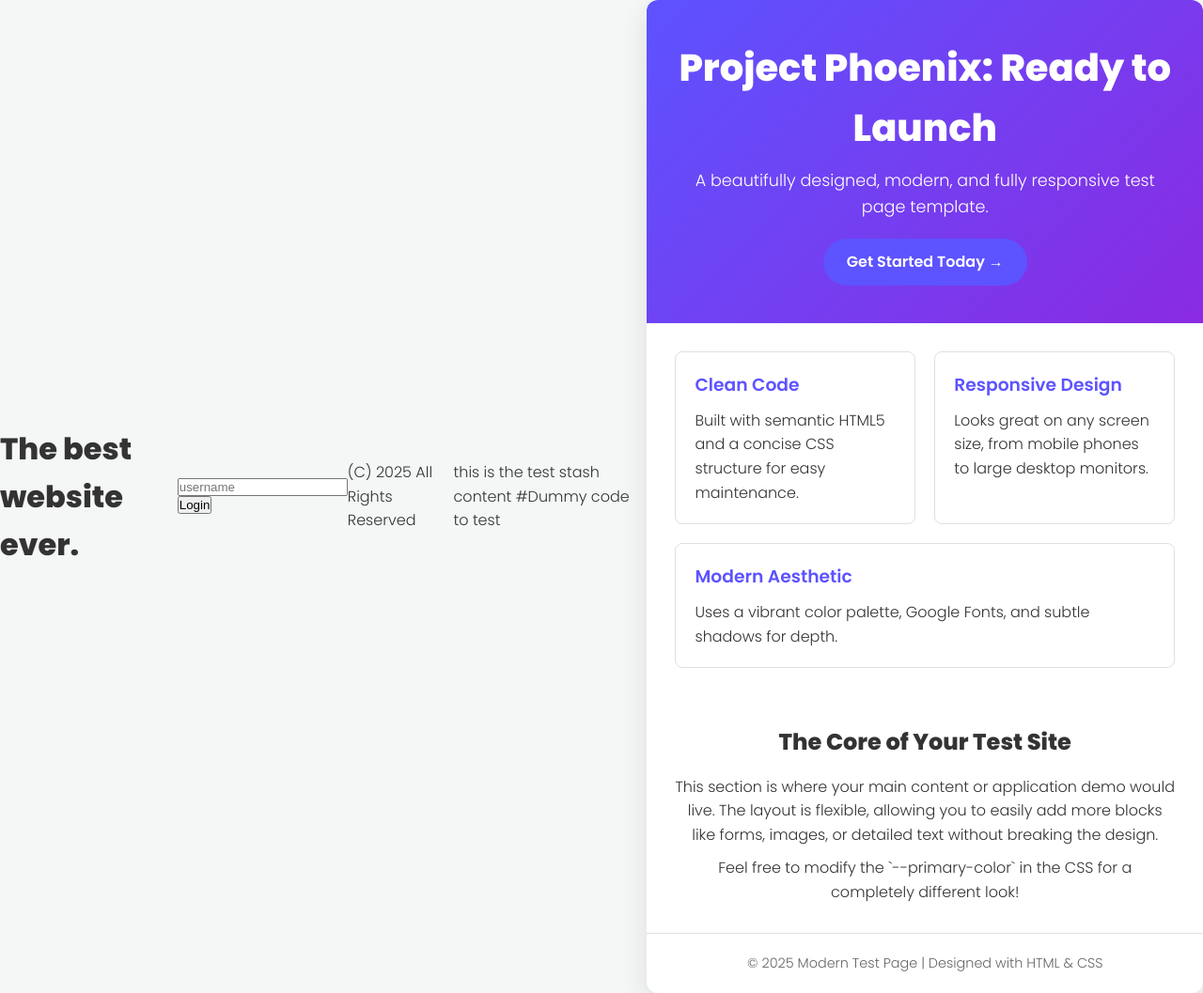
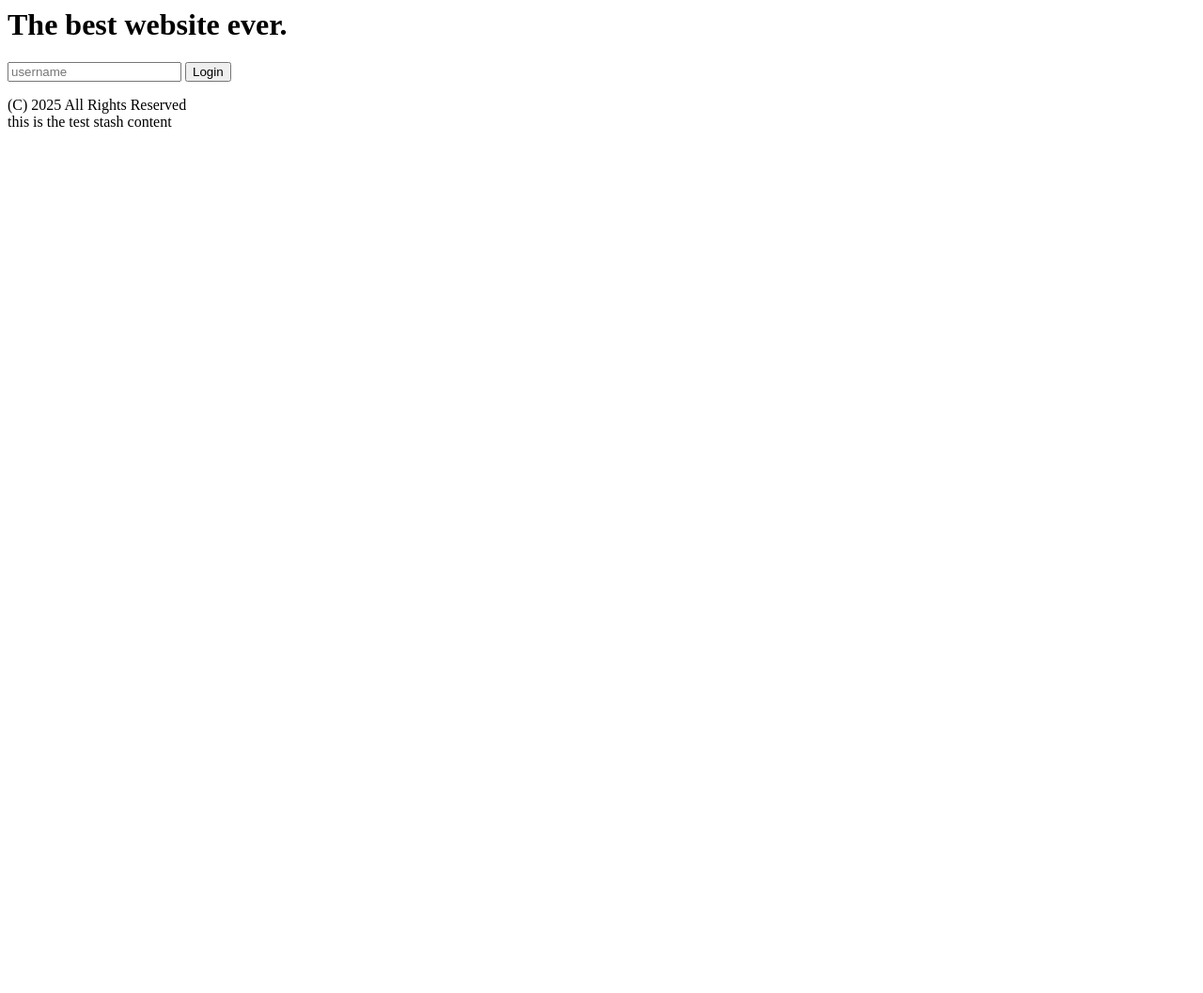
Before and after one commit to InfiniteSyed/devops-practice-syed, a plain HTML site: page git/index.html in a window 1280 px wide. Shown: the whole page at 94% size. After the commit the page ends 800 px from the top, so only its background shows below. Drawn offline with Linux system fonts and the light colour scheme.

Commit message:
Update index.html

```diff
--- a/git/index.html
+++ b/git/index.html
@@ -6,185 +6,3 @@
 <footer>(C) 2025 All Rights Reserved</footer>
 
 this is the test stash content
-
-#Dummy code to test
-
-<!DOCTYPE html>
-<html lang="en">
-<head>
-    <meta charset="UTF-8">
-    <meta name="viewport" content="width=device-width, initial-scale=1.0">
-    <title>Modern Test Page</title>
-    <link href="https://fonts.googleapis.com/css2?family=Poppins:wght@300;600;800&display=swap" rel="stylesheet">
-    <style>
-        /* CSS Reset and Global Styles */
-        :root {
-            --primary-color: #5d53ff; /* Vibrant Purple */
-            --secondary-color: #333;
-            --light-bg: #f4f7f6;
-            --white: #ffffff;
-            --shadow: rgba(0, 0, 0, 0.1);
-        }
-
-        * {
-            margin: 0;
-            padding: 0;
-            box-sizing: border-box;
-        }
-
-        body {
-            font-family: 'Poppins', sans-serif;
-            line-height: 1.6;
-            color: var(--secondary-color);
-            background-color: var(--light-bg);
-            display: flex;
-            justify-content: center;
-            align-items: center;
-            min-height: 100vh;
-        }
-
-        /* Container for the page content */
-        .container {
-            max-width: 900px;
-            width: 90%;
-            background: var(--white);
-            border-radius: 12px;
-            box-shadow: 0 10px 30px var(--shadow);
-            overflow: hidden;
-            display: flex; /* Flex container for content sections */
-            flex-direction: column;
-        }
-
-        /* Header/Hero Section */
-        .hero {
-            background: linear-gradient(135deg, var(--primary-color), #8a2be2); /* Gradient background */
-            color: var(--white);
-            padding: 40px 30px;
-            text-align: center;
-        }
-
-        .hero h1 {
-            font-size: 2.5rem;
-            font-weight: 800;
-            margin-bottom: 10px;
-        }
-
-        .hero p {
-            font-size: 1.1rem;
-            font-weight: 300;
-        }
-
-        /* Feature Cards Section */
-        .features {
-            display: flex;
-            padding: 30px;
-            gap: 20px; /* Space between cards */
-            flex-wrap: wrap; /* Allows wrapping on smaller screens */
-            justify-content: space-around;
-        }
-
-        .card {
-            flex: 1; /* Allows cards to take equal space */
-            min-width: 250px;
-            padding: 20px;
-            background: var(--white);
-            border: 1px solid #e0e0e0;
-            border-radius: 8px;
-            transition: transform 0.3s ease, box-shadow 0.3s ease;
-        }
-
-        .card:hover {
-            transform: translateY(-5px); /* Lift effect on hover */
-            box-shadow: 0 15px 25px var(--shadow);
-        }
-
-        .card h3 {
-            color: var(--primary-color);
-            margin-bottom: 10px;
-            font-weight: 600;
-        }
-
-        /* Call to Action Button */
-        .cta-button {
-            display: inline-block;
-            background-color: var(--primary-color);
-            color: var(--white);
-            padding: 12px 25px;
-            border-radius: 50px;
-            text-decoration: none;
-            font-weight: 600;
-            margin-top: 20px;
-            transition: background-color 0.3s ease;
-        }
-
-        .cta-button:hover {
-            background-color: #7a70ff;
-        }
-
-        /* Footer */
-        .footer {
-            padding: 20px 30px;
-            text-align: center;
-            font-size: 0.9rem;
-            color: #666;
-            border-top: 1px solid #e0e0e0;
-        }
-
-        /* Media Queries for Responsiveness */
-        @media (max-width: 600px) {
-            .hero h1 {
-                font-size: 2rem;
-            }
-            .features {
-                flex-direction: column; /* Stack cards vertically on mobile */
-                gap: 15px;
-            }
-            .card {
-                min-width: 100%;
-            }
-        }
-    </style>
-</head>
-<body>
-
-    <div class="container">
-
-        <header class="hero">
-            <h1>Project Phoenix: Ready to Launch</h1>
-            <p>A beautifully designed, modern, and fully responsive test page template.</p>
-            <a href="#" class="cta-button">Get Started Today →</a>
-        </header>
-
-        <section class="features">
-
-            <div class="card">
-                <h3>Clean Code</h3>
-                <p>Built with semantic HTML5 and a concise CSS structure for easy maintenance.</p>
-            </div>
-
-            <div class="card">
-                <h3>Responsive Design</h3>
-                <p>Looks great on any screen size, from mobile phones to large desktop monitors.</p>
-            </div>
-
-            <div class="card">
-                <h3>Modern Aesthetic</h3>
-                <p>Uses a vibrant color palette, Google Fonts, and subtle shadows for depth.</p>
-            </div>
-
-        </section>
-
-        <main style="padding: 30px; text-align: center;">
-            <h2>The Core of Your Test Site</h2>
-            <p style="margin-top: 15px;">This section is where your main content or application demo would live. The layout is flexible, allowing you to easily add more blocks like forms, images, or detailed text without breaking the design.</p>
-            <p style="margin-top: 10px;">Feel free to modify the `--primary-color` in the CSS for a completely different look!</p>
-        </main>
-
-        <footer class="footer">
-            &copy; 2025 Modern Test Page | Designed with HTML & CSS
-        </footer>
-
-    </div>
-
-</body>
-</html>
```
